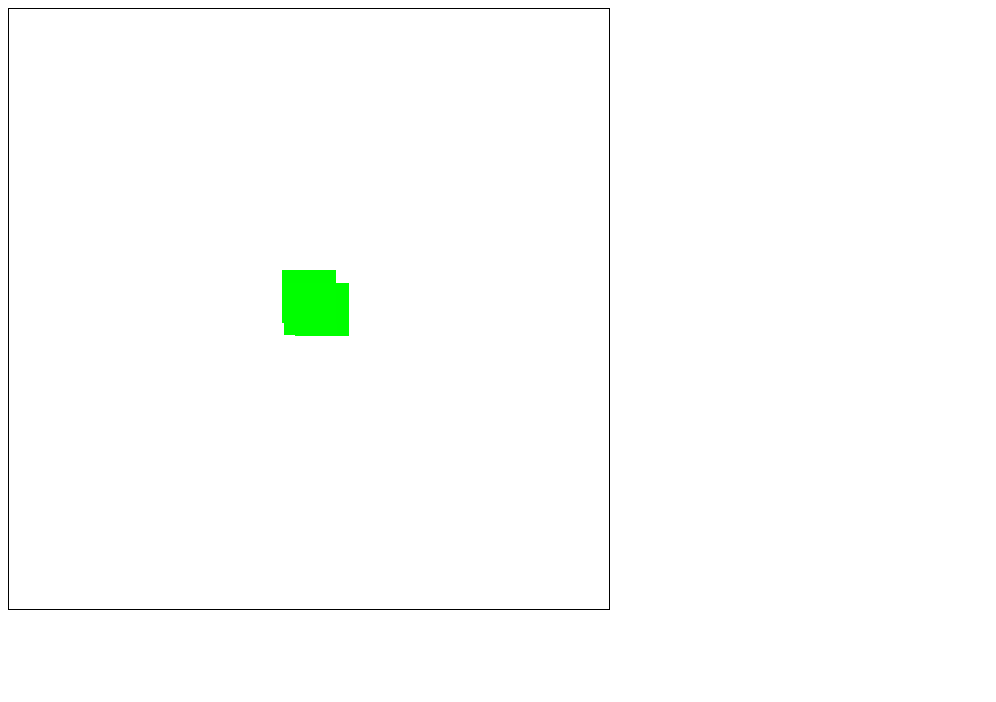
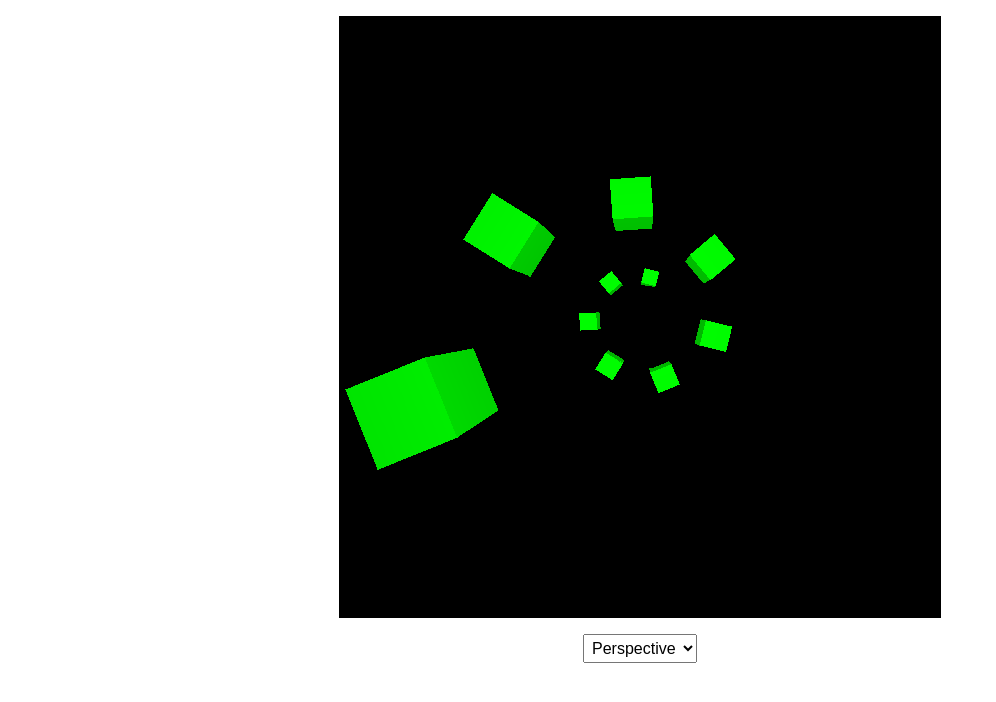
Before and after one commit to dlt42/threed.ts, a React (Vite) app: page / in a window 1280 px wide. Shown: the top 702 px of the page, without its empty margins (0-996 px from the left). Built offline with nearby package versions, Linux system fonts and the light colour scheme.

Commit message:
Refactored for multiple tests, add test selector, tweaked layout

```diff
--- a/index.html
+++ b/index.html
@@ -4,15 +4,23 @@
     <meta charset="utf-8" />
     <meta name="viewport" content="width=device-width, initial-scale=1" />
     <meta name="theme-color" content="#000000" />
-    <meta
-      name="description"
-      content="ThreeD.ts"
-    />
+    <meta name="description" content="ThreeD.ts" />
     <title>ThreeD.ts</title>
+    <style>
+      #root,
+      html,
+      body {
+        height: 100%;
+        margin: 0;
+      }
+      #root {
+        display: flex;
+        flex-direction: column;
+      }
+    </style>
   </head>
   <body>
     <noscript>You need to enable JavaScript to run this app.</noscript>
-    <canvas id="renderCanvas" width="600" height="600" style="border: 1px solid black"></canvas>
     <div id="root"></div>
     <script type="module" src="/src/index.tsx"></script>
   </body>
--- a/src/App.tsx
+++ b/src/App.tsx
@@ -1,19 +1,32 @@
-import { useEffect } from 'react';
+import { useEffect, useState } from 'react';
 
+import { PerspectiveTest } from './threed/PerspectiveTest';
+import TestFrame from './threed/TestFrame';
 import { TranslationTest } from './threed/TranslationTest';
 
+type TestType = 'translation' | 'perspective';
+
 const App = () => {
+  const [testType, setTestType] = useState<TestType>('perspective');
   useEffect(() => {
     try {
       const canvas: HTMLCanvasElement | null = document.getElementById(
         'renderCanvas'
       ) as HTMLCanvasElement;
       if (!canvas) throw Error('Canvas not found');
-      const frame: TranslationTest = new TranslationTest(canvas);
+      let frame: TestFrame;
+      switch (testType) {
+        case 'translation':
+          frame = new TranslationTest(canvas);
+          break;
+        case 'perspective':
+          frame = new PerspectiveTest(canvas);
+          break;
+      }
       frame.createScene();
       frame.addModels();
       const intervalToStop = setInterval(() => {
-        frame.renderScene();
+        frame.renderScene(frame.prepareRender());
       }, 10);
       return () => {
         clearInterval(intervalToStop);
@@ -22,7 +35,39 @@ const App = () => {
       console.log(e);
     }
   });
-  return <></>;
+  return (
+    <div
+      style={{
+        display: 'flex',
+        flexDirection: 'column',
+        justifyContent: 'start',
+        padding: '1rem',
+        gap: '1rem',
+        flexGrow: '1',
+        alignItems: 'center',
+      }}
+    >
+      <canvas
+        id='renderCanvas'
+        width='600'
+        height='600'
+        style={{
+          border: '1px solid black',
+          width: '600px',
+          height: '600px',
+          backgroundColor: 'black',
+        }}
+      ></canvas>
+      <select
+        id='test-type'
+        onChange={(e) => setTestType(e.target.value as TestType)}
+        style={{ fontSize: '1rem', padding: '.25rem' }}
+      >
+        <option value='perspective'>Perspective</option>
+        <option value='translation'>Translation</option>
+      </select>
+    </div>
+  );
 };
 
 export default App;
--- /dev/null
+++ b/src/threed/PerspectiveTest.ts
@@ -0,0 +1,40 @@
+import Color from './common/Color';
+import { Rotation, Translation } from './common/Transformation';
+import ModelDefinitionGenerator from './objectdefinition/ModelDefinitionGenerator';
+import ModelInstanceGenerator from './objectinstance/ModelInstanceGenerator';
+import TestFrame, { RenderSceneArgs } from './TestFrame';
+
+export class PerspectiveTest extends TestFrame {
+  public addModels() {
+    if (!this.world) {
+      throw Error('Invalid state');
+    }
+
+    const model = ModelDefinitionGenerator.cube(50, Color.GREEN);
+
+    const generator = new ModelInstanceGenerator();
+    for (let i = 0; i < 10; i++) {
+      const instance = generator.generateInstance(model);
+      this.world.addModel(instance);
+      this.world.transformModel(
+        instance,
+        new Translation({ x: 300, y: 0, z: 2200 - i * 200 })
+      );
+      this.world.transformModel(
+        instance,
+        new Rotation({ x: 0, y: 0, z: i * 54 })
+      );
+    }
+  }
+
+  public renderScene({ objects, world, rotation }: RenderSceneArgs) {
+    for (let i = 0; i < 10; i++) {
+      world.rotateModelAroundPoint(
+        objects[i],
+        objects[i].getWorldPosition(),
+        rotation
+      );
+      world.transformModel(objects[i], new Rotation({ x: 0, y: 0, z: 1 }));
+    }
+  }
+}
--- a/src/threed/TestFrame.ts
+++ b/src/threed/TestFrame.ts
@@ -1,21 +1,34 @@
+import { Rotation } from './common/Transformation';
 import LightModel from './lighting/LightModel';
 import LightSource from './lighting/LightSource';
+import ModelInstance from './objectinstance/ModelInstance';
+import DefaultColourConverter from './rendering/DefaultColourConverter';
 import Renderer from './rendering/renderers/Renderer';
+import ShadedRenderer from './rendering/renderers/ShadedRenderer';
+import WireFrameRenderer from './rendering/renderers/WireFrameRenderer';
 import ScreenArea from './rendering/ScreenArea';
 import ViewVolume from './rendering/ViewVolume';
 import ViewPoint from './world/ViewPoint';
 import World from './world/World';
 
+export type RenderSceneArgs = {
+  world: World;
+  rotation: Rotation;
+  objects: ModelInstance[];
+};
+
 export default abstract class TestFrame {
-  protected screenArea: ScreenArea | null = null;
-  protected lastX = 0;
-  protected lastY = 0;
+  private screenArea: ScreenArea | null = null;
+  private lastX = 0;
+  private lastY = 0;
   protected world: World | null = null;
-  protected lightModel: LightModel | null = null;
-  protected lightSource: LightSource | null = null;
-  protected viewPoint: ViewPoint | null = null;
-  protected renderer: Renderer | null = null;
-  protected viewVolume: ViewVolume | null = null;
+  private lightModel: LightModel | null = null;
+  private lightSource: LightSource | null = null;
+  private viewPoint: ViewPoint | null = null;
+  private renderer: Renderer | null = null;
+  private viewVolume: ViewVolume | null = null;
+
+  private rotation: Rotation = new Rotation({ x: 0, y: 0, z: 0 });
 
   public constructor(canvas: HTMLCanvasElement) {
     this.initialise(canvas);
@@ -23,7 +36,54 @@ export default abstract class TestFrame {
 
   public abstract addModels(): void;
 
-  public abstract createScene(): void;
+  public getRotation() {
+    return this.rotation;
+  }
+
+  public createScene() {
+    this.viewPoint = new ViewPoint(
+      [0, 0, 0],
+      new Rotation({ x: 0, y: 0, z: 0 })
+    );
+    this.lightSource = new LightSource([0, 0, 0]);
+    this.lightModel = new LightModel(this.lightSource, 0.3, 'flat');
+    this.world = new World(this.lightModel, this.viewPoint);
+    // this.world.switchBackfaceCull(false);
+    const screenArea: ScreenArea | null = this.getScreenArea();
+    if (!screenArea) throw Error('No Screen Area');
+    const shaded = true;
+    this.renderer = shaded
+      ? new ShadedRenderer(screenArea, new DefaultColourConverter())
+      : new WireFrameRenderer(screenArea, new DefaultColourConverter());
+    screenArea?.getCanvas().addEventListener('mousemove', (e) => {
+      const flags = e.buttons !== undefined ? e.buttons : e.which;
+      if ((flags & 1) === 1) {
+        this.mouseDragged(e.pageX, e.pageY);
+      }
+    });
+    this.viewVolume = new ViewVolume(100, 10000);
+    screenArea.addListener(this.viewVolume);
+  }
+
+  public mouseDragged(mouseX: number, mouseY: number) {
+    let x = 0;
+    let y = 0;
+    if (mouseX > this.lastX) {
+      y = 3;
+    }
+    if (mouseX < this.lastX) {
+      y = 357;
+    }
+    if (mouseY > this.lastY) {
+      x = 3;
+    }
+    if (mouseY < this.lastY) {
+      x = 357;
+    }
+    this.rotation.set({ x, y, z: 0 });
+    this.lastX = mouseX;
+    this.lastY = mouseY;
+  }
 
   public getScreenArea() {
     return this.screenArea;
@@ -35,5 +95,20 @@ export default abstract class TestFrame {
     this.lastY = 200;
   }
 
-  public abstract renderScene(): void;
+  public abstract renderScene(args: RenderSceneArgs): void;
+
+  public prepareRender(): RenderSceneArgs {
+    if (!this.world || !this.renderer || !this.screenArea || !this.rotation) {
+      throw Error('Invalid state');
+    }
+
+    this.world.transferObjectsToViewSpace();
+    this.renderer.render(this.world, this.viewVolume);
+    this.screenArea.refreshBuffer();
+    return {
+      world: this.world,
+      rotation: this.rotation.copy(),
+      objects: this.world.objectArray,
+    };
+  }
 }
--- a/src/threed/TranslationTest.ts
+++ b/src/threed/TranslationTest.ts
@@ -1,23 +1,13 @@
 import Color from './common/Color';
 import Matrix from './common/Matrix';
-import { Rotation, Translation } from './common/Transformation';
-import LightModel from './lighting/LightModel';
-import LightSource from './lighting/LightSource';
+import { Translation } from './common/Transformation';
 import ModelDefinition from './objectdefinition/ModelDefinition';
 import ModelDefinitionGenerator from './objectdefinition/ModelDefinitionGenerator';
 import ModelInstance from './objectinstance/ModelInstance';
 import ModelInstanceGenerator from './objectinstance/ModelInstanceGenerator';
-import DefaultColourConverter from './rendering/DefaultColourConverter';
-import ShadedRenderer from './rendering/renderers/ShadedRenderer';
-import WireFrameRenderer from './rendering/renderers/WireFrameRenderer';
-import ScreenArea from './rendering/ScreenArea';
-import ViewVolume from './rendering/ViewVolume';
-import TestFrame from './TestFrame';
-import ViewPoint from './world/ViewPoint';
-import World from './world/World';
+import TestFrame, { RenderSceneArgs } from './TestFrame';
 
 export class TranslationTest extends TestFrame {
-  private rotation: Rotation = new Rotation({ x: 0, y: 0, z: 0 });
   private count = 50;
 
   private add = -1;
@@ -43,46 +33,7 @@ export class TranslationTest extends TestFrame {
     }
   }
 
-  public createScene() {
-    this.viewPoint = new ViewPoint(
-      [0, 0, 0],
-      new Rotation({ x: 0, y: 0, z: 0 })
-    );
-    this.lightSource = new LightSource([0, 0, 0]);
-
-    this.lightModel = new LightModel(this.lightSource, 0.3, 'flat');
-
-    this.world = new World(this.lightModel, this.viewPoint);
-    // this.world.switchBackfaceCull(false);
-    const screenArea: ScreenArea | null = this.getScreenArea();
-    if (!screenArea) throw Error('No Screen Area');
-    const shaded = true;
-    this.renderer = shaded
-      ? new ShadedRenderer(screenArea, new DefaultColourConverter())
-      : new WireFrameRenderer(screenArea, new DefaultColourConverter());
-    screenArea?.getCanvas().addEventListener('mousemove', (e) => {
-      const flags = e.buttons !== undefined ? e.buttons : e.which;
-      if ((flags & 1) === 1) {
-        this.mouseDragged(e.pageX, e.pageY);
-      }
-    });
-    this.viewVolume = new ViewVolume(100, 10000);
-    screenArea.addListener(this.viewVolume);
-  }
-
-  public getRotation() {
-    return this.rotation;
-  }
-
-  public renderScene() {
-    if (!this.world || !this.renderer || !this.screenArea || !this.rotation) {
-      throw Error('Invalid state');
-    }
-    const objects = this.world.objectArray;
-    this.world.transferObjectsToViewSpace();
-    this.renderer.render(this.world, this.viewVolume);
-    this.screenArea.refreshBuffer();
-    const rot = this.rotation.copy();
+  public renderScene({ objects, rotation, world }: RenderSceneArgs) {
     if (this.count > 0) {
       objects[0].transformWorld(Matrix.getTranslationMatrix([10, 0, 0]));
       objects[1].transformWorld(Matrix.getTranslationMatrix([0, 10, 0]));
@@ -101,30 +52,10 @@ export class TranslationTest extends TestFrame {
     }
     this.count += this.add;
     for (let i = 0; i < 3; i++)
-      this.world.rotateModelAroundPoint(
+      world.rotateModelAroundPoint(
         objects[i],
         objects[i].getWorldPosition(),
-        rot
+        rotation
       );
   }
-
-  public mouseDragged(mouseX: number, mouseY: number) {
-    let x = 0;
-    let y = 0;
-    if (mouseX > this.lastX) {
-      y = 3;
-    }
-    if (mouseX < this.lastX) {
-      y = 357;
-    }
-    if (mouseY > this.lastY) {
-      x = 3;
-    }
-    if (mouseY < this.lastY) {
-      x = 357;
-    }
-    this.rotation.set({ x, y, z: 0 });
-    this.lastX = mouseX;
-    this.lastY = mouseY;
-  }
 }
--- a/src/threed/rendering/ScreenArea.ts
+++ b/src/threed/rendering/ScreenArea.ts
@@ -69,7 +69,10 @@ export default class ScreenArea {
   public refreshBuffer() {
     if (this.buffer !== null) {
       const ctx = this.canvas.getContext('2d');
-      if (ctx) ctx.putImageData(this.buffer, 0, 0);
+      if (ctx) {
+        ctx.fillStyle = 'blue';
+        ctx.putImageData(this.buffer, 0, 0);
+      }
       if (this.saveBuffer === null) {
         this.saveBuffer = new ImageData(this.width, this.height, {
           colorSpace: 'srgb',
```
